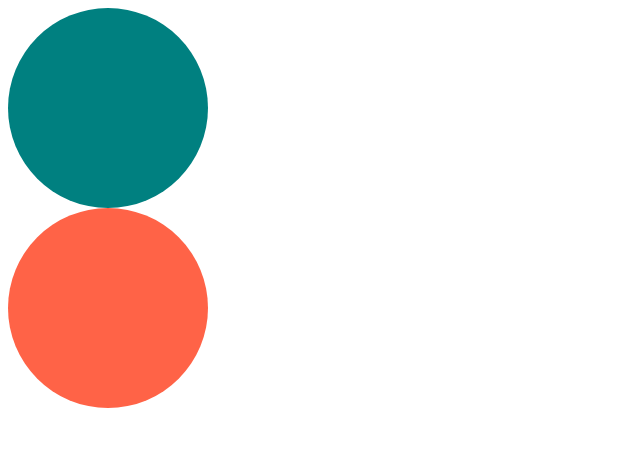
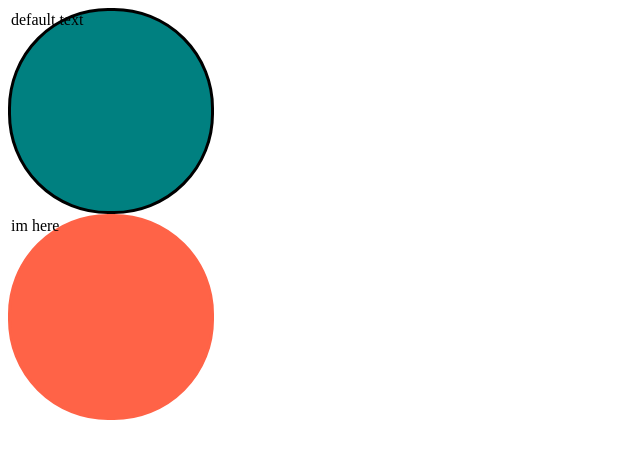
Before and after one commit to isjennifer/react-master-ts, a React (Create React App) app: page / in a window 1280 px wide. Shown: the top 458 px of the page, without its empty margins (0-640 px from the left). Built offline with nearby package versions, Linux system fonts and the light colour scheme.

Commit message:
typescript 기초: optional props

```diff
--- a/src/App.tsx
+++ b/src/App.tsx
@@ -3,12 +3,10 @@ import Circle from "./Circle";
 function App() {
   return (
     <div>
-      <Circle bgColor="teal"/>
-      <Circle bgColor="tomato"/>
+      <Circle borderColor="black" bgColor="teal"/>
+      <Circle text="im here" bgColor="tomato"/>
     </div>
   );
 }
 
 export default App;
-
-// 1) bgColor 라는 prop을 Circle로 보냄
--- a/src/Circle.tsx
+++ b/src/Circle.tsx
@@ -1,28 +1,30 @@
 import styled from "styled-components";
 
-// 5) interface로 backgroundColor의 proptype 지정
 interface ContainerProps {
     backgroundColor: string;
+    borderColor: string;
 }
 
-// 6) backgroundColor를 받아옴
 const Container = styled.div<ContainerProps>`
     width: 200px;
     height: 200px;
     background-color: ${(props) => props.backgroundColor};
     border-radius: 100px;
+    border: 3px solid ${(props) => props.borderColor};
 `;
 
-// 3) interface로 bgColor의 proptype 지정해줌
+// optional props (선택적 props) : ? 붙이면 선택적 props가 됨(컴포넌트가 반드시 해당 props를 가지지 않아도 됨)
 interface CircleProps {
     bgColor: string;
+    borderColor?: string;
+    text?: string;
 }
 
-// 2) App 에서 받아온 bgColor 라는 prop을 받음
-// 4) Container 에 backgroundColor 라는 prop으로 bgColor를 보냄
-function Circle({bgColor}:CircleProps) {
+// borderColor ?? bgColor 의미 : Circle이 borderColor라는 prop을 가지고 있으면 borderColor 값을 주고, 없다면 bgColor 값을 준다.
+function Circle({bgColor, borderColor, text = "default text"}:CircleProps) {
     return(
-        <Container backgroundColor={bgColor}>
+        <Container backgroundColor={bgColor} borderColor={borderColor ?? bgColor}>
+            {text}
         </Container>
     );
 }
```
